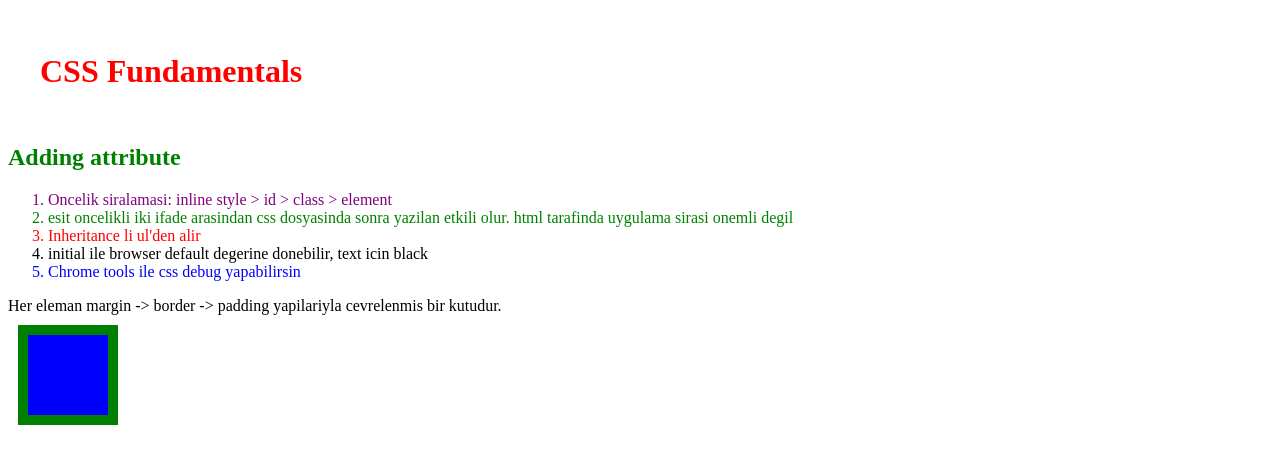
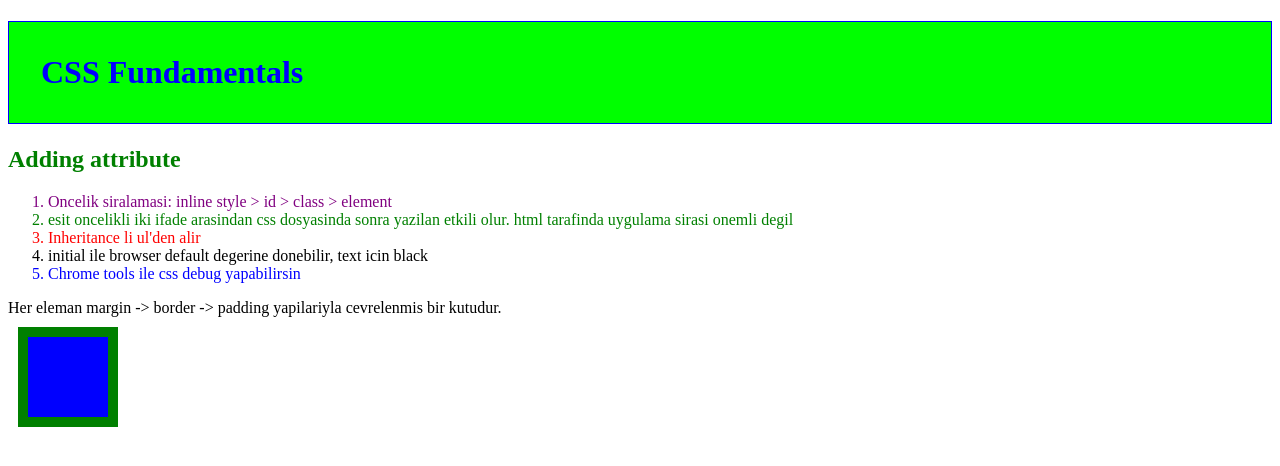
Before and after one commit to linteam/learnCss, a plain HTML site: page index.html in a window 1280 px wide. Drawn offline with Linux system fonts and the light colour scheme.

Commit message:
Colors in CSS

```diff
--- a/learn.css
+++ b/learn.css
@@ -101,3 +101,16 @@ h1 {
   /* Percentage de kullanilabilir. Parent element'in fontsize'na gore olceklenir.*/
   font-size: 200%; /*32px*/
 }
+
+h1 {
+  /* # RGB deger oldugunu gosterir */
+  /* color: #00ff00; */
+  /* Hue (renk_, Saturation, Lightness
+  hue 0-360 arasi deger alir.0 red, 120 green, 240 blue
+  saturation 0-100 arasi 0 cok golgeli
+  Lightness 0 black, 100 white*/
+  color: hsl(240, 100%, 50%);
+  /* renk border icin de gecerlidir */
+  border: solid 1px;
+  background: #00ff00;
+}
```
